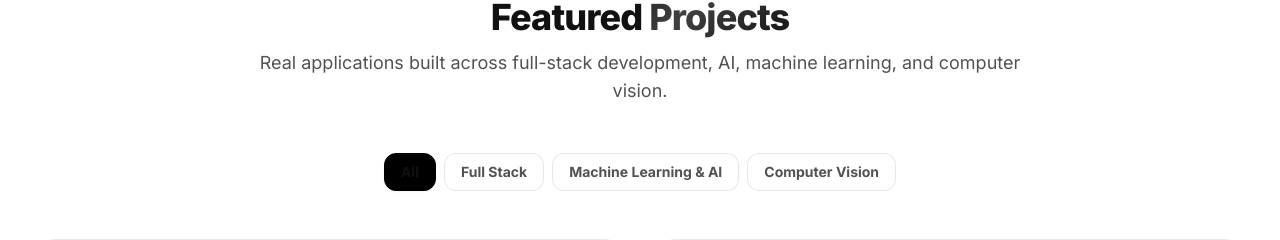
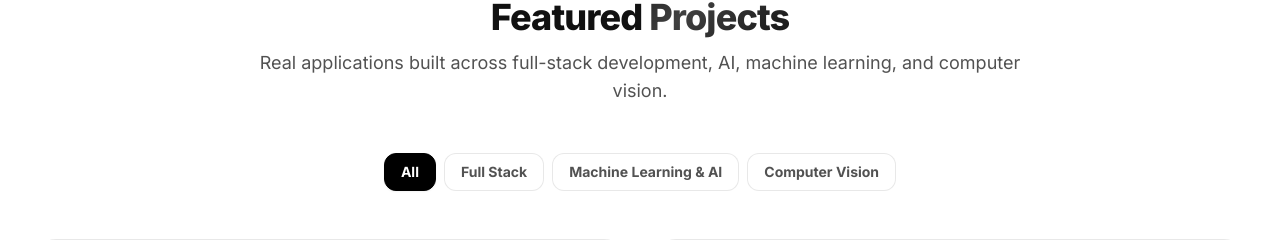
Before and after one commit to iblamesrix/personal-portfolio, a React (Vite) app: page / in a window 1280 px wide. Shown: the part 3620-3860 px from the top of the page. Built offline with nearby package versions, Linux system fonts and the light colour scheme.

Commit message:
fix: keep active project filter text white

```diff
--- a/src/index.css
+++ b/src/index.css
@@ -357,3 +357,8 @@
 /* Code blocks inside modal */
 .portfolio-shell .glass-strong .bg-gray-950 { background-color: #0f0f0f !important; }
 .portfolio-shell .glass-strong .bg-gray-950 * { color: #d4d4d4 !important; }
+/* Active project filter must win over the global .text-white contrast shim. */
+.portfolio-shell .project-filters .project-filter-active,
+.portfolio-shell .project-filters .project-filter-active * {
+  color: #ffffff !important;
+}
```
